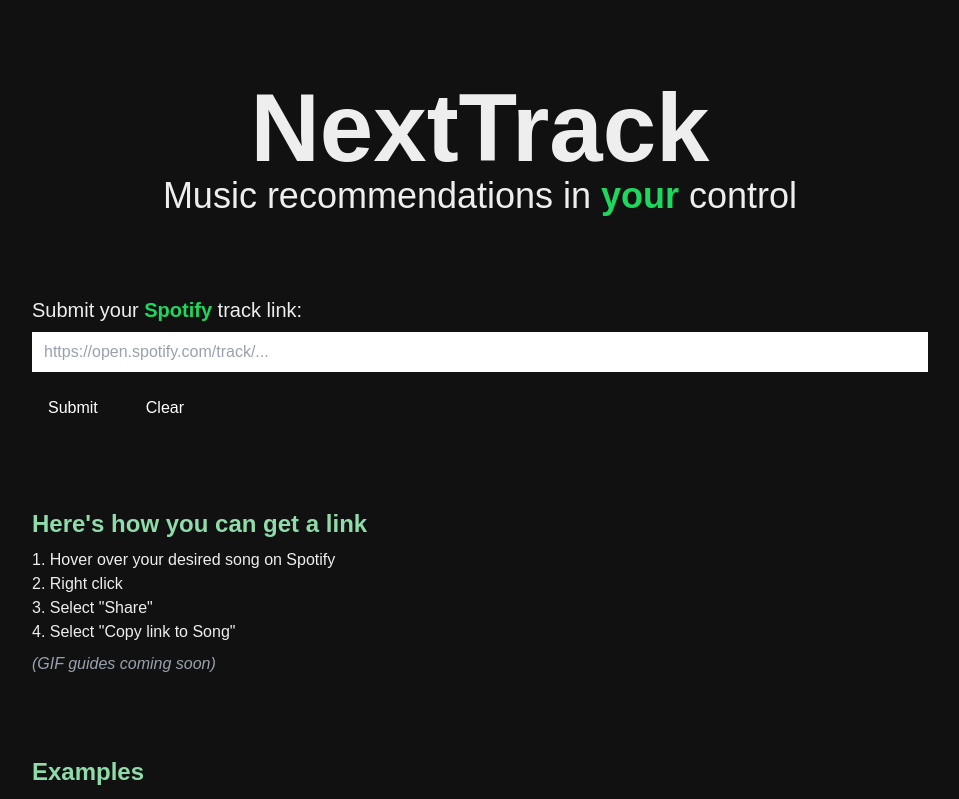
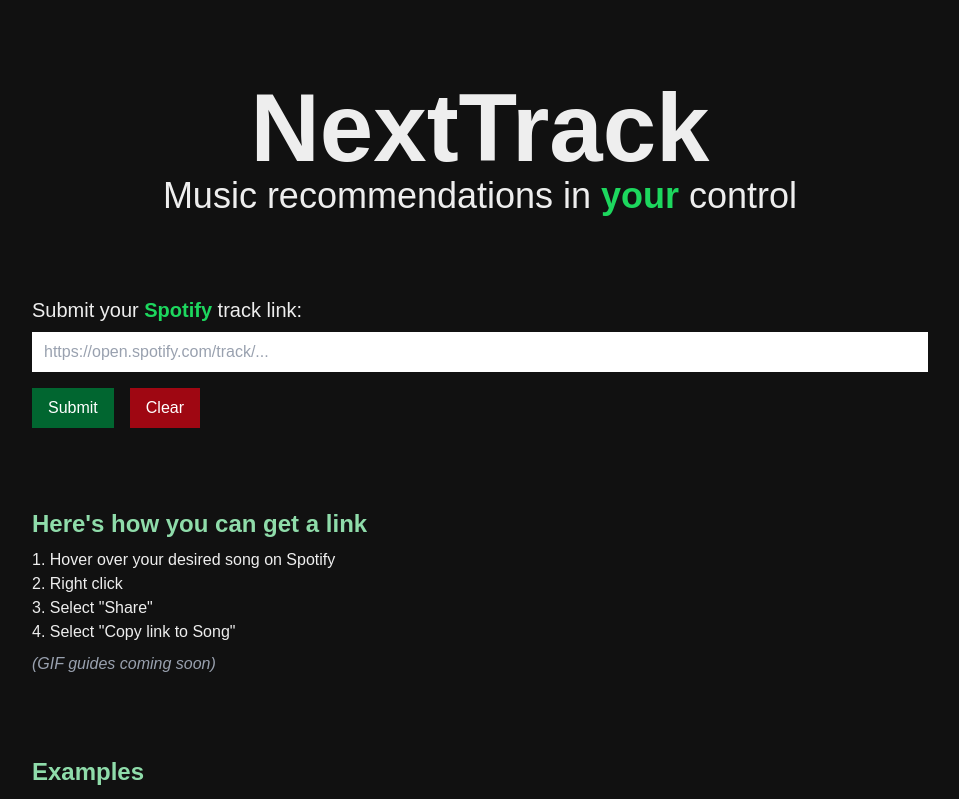
Before and after one commit to Zephkier/fyp-nexttrack, a Next.js app: page / in a window 1280 px wide. Shown: the top 799 px of the page, without its empty margins (160-1119 px from the left). Built offline with nearby package versions, Linux system fonts and the light colour scheme.

Commit message:
chore: button colour, page scroll

```diff
--- a/src/app/recommendations/page.tsx
+++ b/src/app/recommendations/page.tsx
@@ -15,7 +15,7 @@
          */
         <main className="container mx-auto">
             {/* Height is meticulously calculated to ensure `<footer>` is out of vh so that the scrollbar appears */}
-            <p className="h-[calc(100vh-32rem)] flex items-center justify-center text-gray-400 italic">
+            <p className="h-[calc(100vh-26rem)] flex items-center justify-center text-gray-400 italic">
                 {/* Format */}
                 Submit a Spotify track link on the home page to see recommendations.
             </p>
--- a/src/ui/primitives/ButtonToSubmitSpotifyTrackLink.tsx
+++ b/src/ui/primitives/ButtonToSubmitSpotifyTrackLink.tsx
@@ -12,10 +12,17 @@
     onClick: () => void;
     buttonText: string;
 }) {
+    const colourMap: {
+        [colour: string]: string;
+    } = {
+        green: "bg-green-800 hover:bg-green-600",
+        red: "bg-red-800 hover:bg-red-600",
+    };
+
     return (
         <button
             // Format
-            className={`px-4 py-2 ${margin} text-white bg-${colour}-800 hover:bg-${colour}-600 cursor-pointer`}
+            className={`px-4 py-2 ${margin} text-white ${colourMap[colour]} cursor-pointer`}
             type={type}
             onClick={onClick}
         >
```
